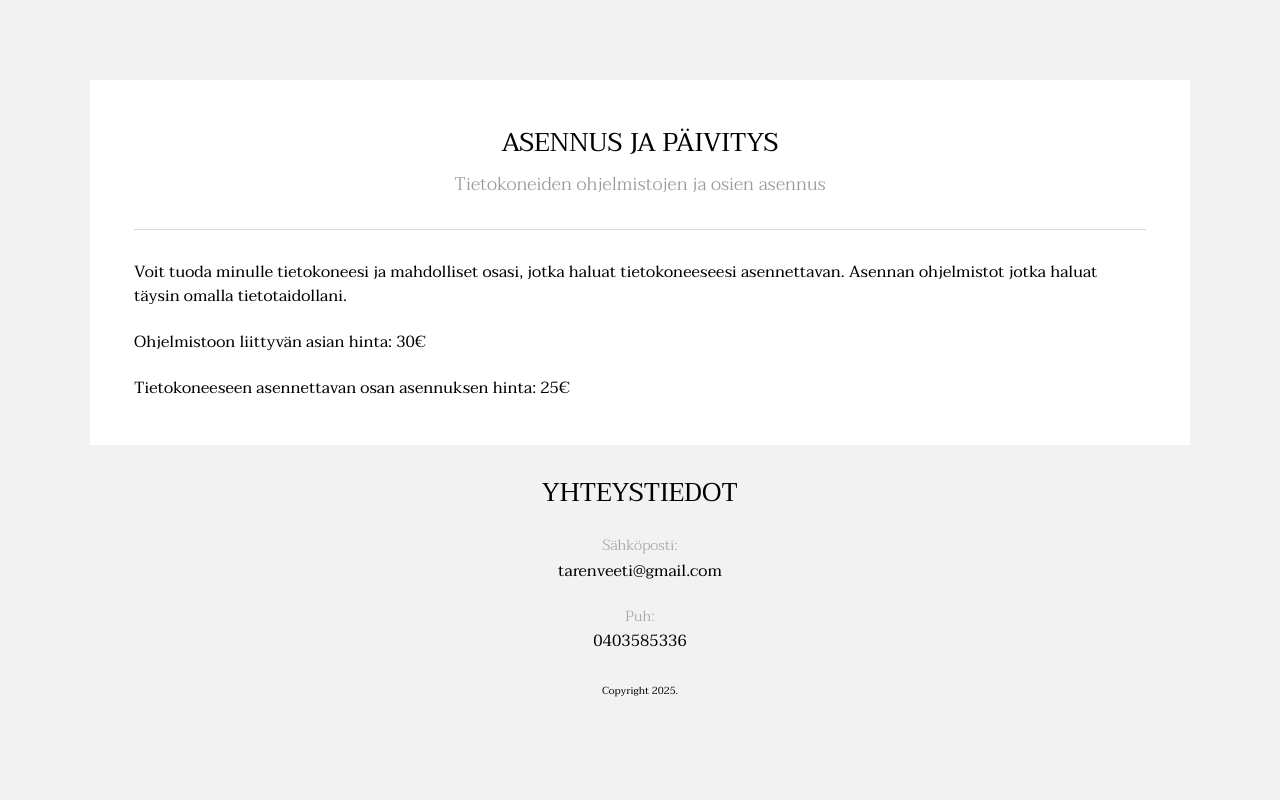
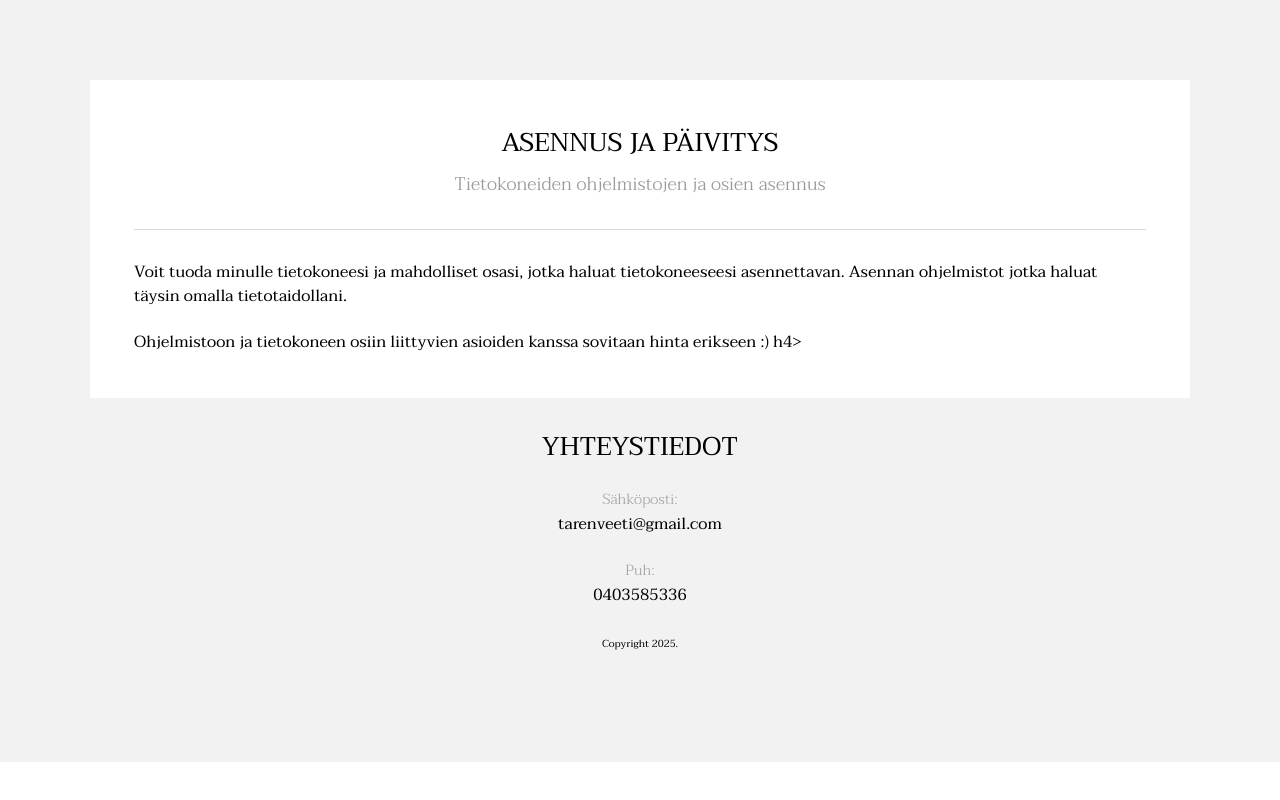
Before and after one commit to veetitaren/mun-kotisivut, a plain HTML site: page index.html in a window 1280 px wide. Shown: the part 808-1608 px from the top of the page. After the commit the page ends 1570 px from the top, so only its background shows below. Drawn offline with Linux system fonts and the light colour scheme.

Commit message:
Update index.html

```diff
--- a/index.html
+++ b/index.html
@@ -42,8 +42,7 @@
 							<hr>
 							<h4> Voit tuoda minulle tietokoneesi ja mahdolliset osasi, jotka haluat tietokoneeseesi
 								asennettavan. Asennan ohjelmistot jotka haluat täysin omalla tietotaidollani.</h4>
-							<h4> Ohjelmistoon liittyvän asian hinta: 30€</h4>
-							<h4> Tietokoneeseen asennettavan osan asennuksen hinta: 25€</h4>
+							<h4> Ohjelmistoon ja tietokoneen osiin liittyvien asioiden kanssa sovitaan hinta erikseen :) h4>
 
 						</div>
 					</div>
```
